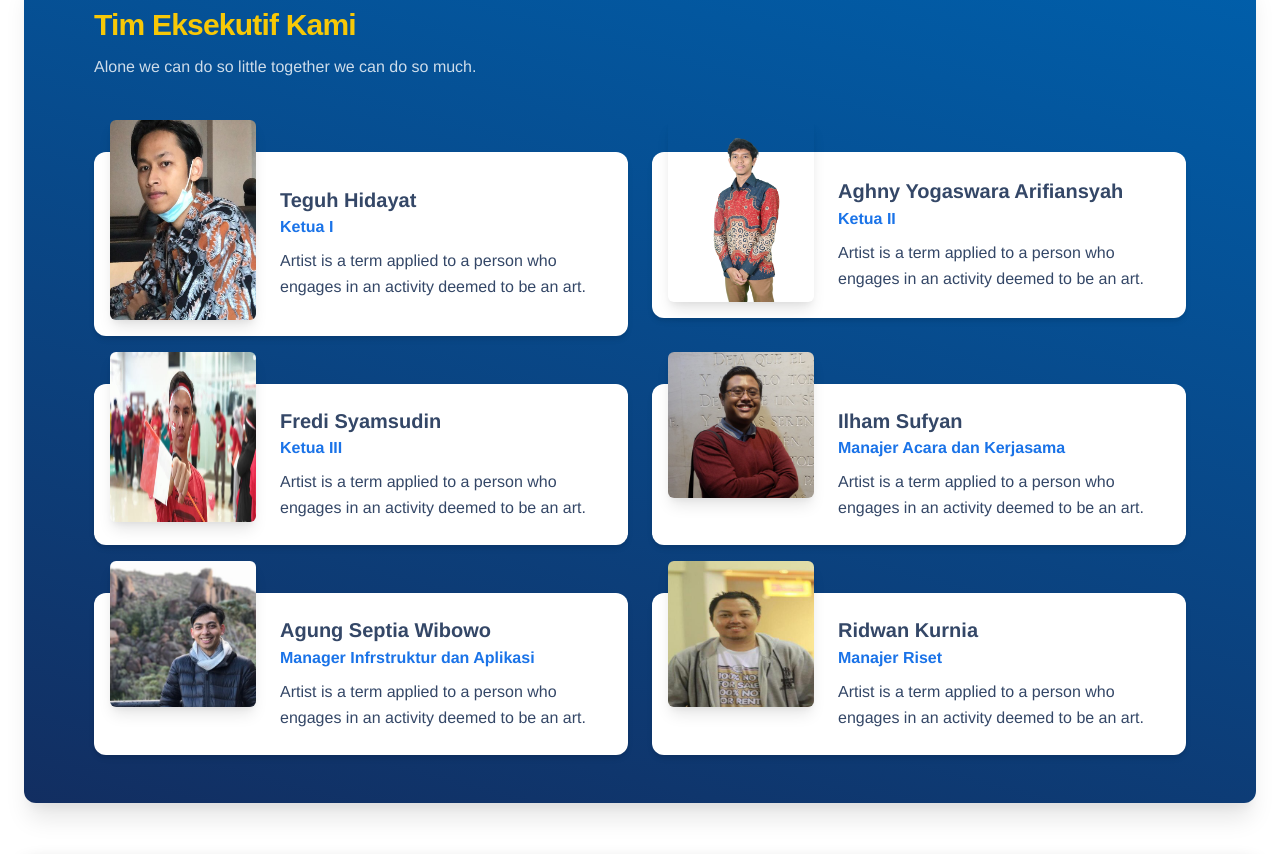
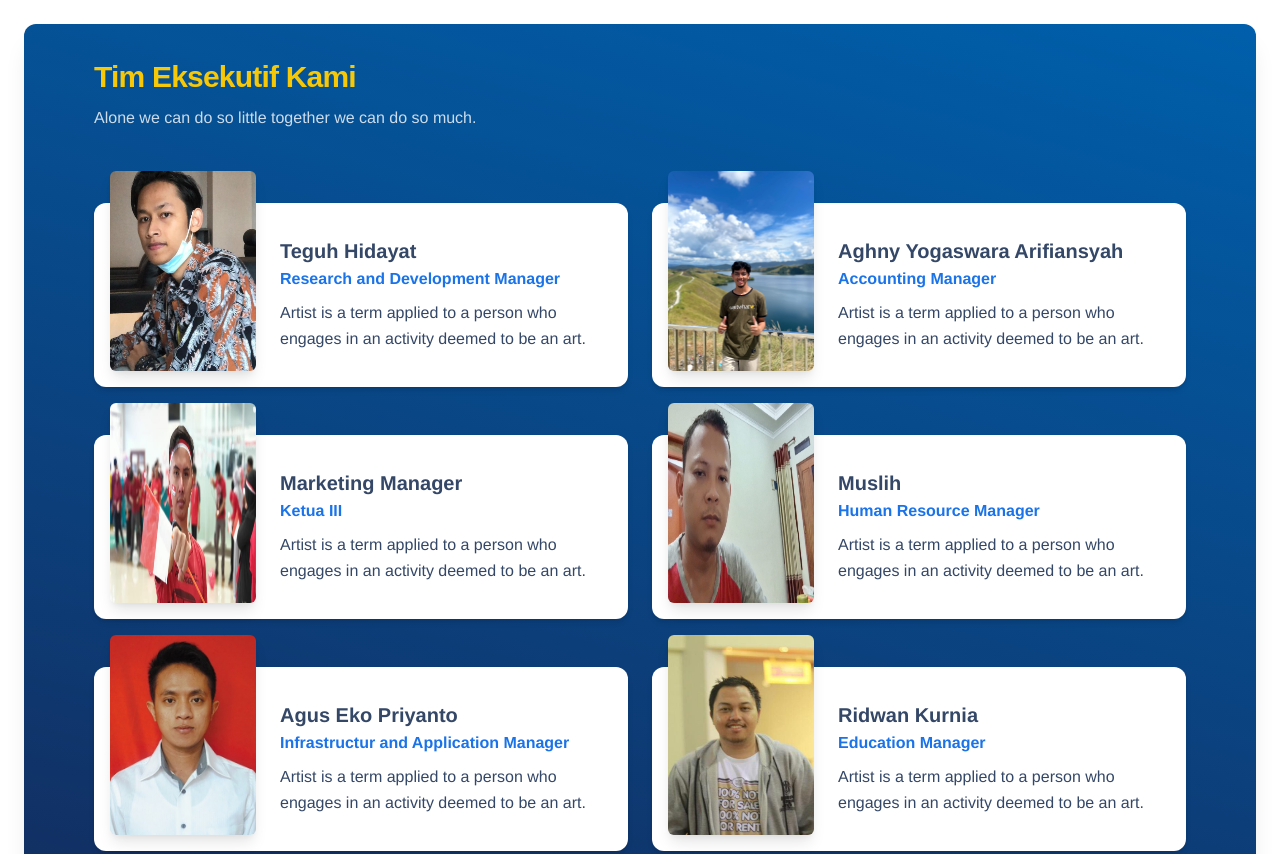
Before and after one commit to aghnyyogas/tugas_pemograman_web_I, a plain HTML site: page index.html in a window 1280 px wide. Shown: the part 2260-3114 px from the top of the page. Drawn offline with Linux system fonts and the light colour scheme; a web font is replaced by a local one.

Commit message:
added photo

```diff
--- a/index.html
+++ b/index.html
@@ -1,7 +1,7 @@
 <!DOCTYPE html>
 <html lang="en">
   <head>
-    <title>TAF Team</title>
+    <title>FATMA Team</title>
 
     <!-- add icon link -->
     <link
@@ -261,11 +261,11 @@
               </p>
               <p>Founder</p>
               <ul class="list-unstyled">
+                <li>Fredi Syamsudin (30721097)</li>
+                <li>Aghny Yogaswara Arifiansyah (30721086)</li>
                 <li>Teguh Hidayat (30721096)</li>
-
-                <li>Aghny Yogaswara Arifiansyah (30721086)</li>
-
-                <li>Fredi Syamsudin (30721097)</li>
+                <li>Muslih (30721088)</li>
+                <li>Agus Eko Priyanto (30721102)</li>
               </ul>
               <div>
                 <ul class="d-flex flex-row ms-n3 nav">
@@ -327,7 +327,7 @@
                 <div class="card-header p-0 position-relative">
                   <a class="d-block blur-shadow-image">
                     <img
-                      src="/static/assets/img/examples/testimonial-6-2.jpg"
+                      src="static/assets/img/examples/testimonial-6-2.jpg"
                       alt="img-blur-shadow"
                       class="img-fluid shadow border-radius-lg"
                       loading="lazy"
@@ -358,7 +358,7 @@
                 <div class="card-header p-0 position-relative">
                   <a class="d-block blur-shadow-image">
                     <img
-                      src="/static/assets/img/examples/testimonial-6-3.jpg"
+                      src="static/assets/img/examples/testimonial-6-3.jpg"
                       alt="img-blur-shadow"
                       class="img-fluid shadow border-radius-lg"
                       loading="lazy"
@@ -389,7 +389,7 @@
                 <div class="card-header p-0 position-relative">
                   <a class="d-block blur-shadow-image">
                     <img
-                      src="/static/assets/img/examples/blog-9-4.jpg"
+                      src="static/assets/img/examples/blog-9-4.jpg"
                       alt="img-blur-shadow"
                       class="img-fluid shadow border-radius-lg"
                       loading="lazy"
@@ -420,7 +420,7 @@
                 <div
                   class="full-background"
                   style="
-                    background-image: url('/static/assets/img/examples/blog2.jpg');
+                    background-image: url('static/assets/img/examples/blog2.jpg');
                   "
                   loading="lazy"
                 ></div>
@@ -485,7 +485,9 @@
                     <div class="col-lg-8 col-md-6 col-12 my-auto">
                       <div class="card-body ps-lg-0">
                         <h5 class="mb-0">Teguh Hidayat</h5>
-                        <h6 class="text-info">Ketua I</h6>
+                        <h6 class="text-info">
+                          Research and Development Manager
+                        </h6>
                         <p class="mb-0 text-dark">
                           Artist is a term applied to a person who engages in an
                           activity deemed to be an art.
@@ -502,9 +504,10 @@
                       <a href="javascript:;">
                         <div class="p-3 pe-md-0">
                           <img
-                            class="w-100 h-100 border-radius-md shadow-lg"
-                            src="static/assets/img/yoga.png"
+                            class="w-100 border-radius-md shadow-lg"
+                            src="static/assets/img/Aghny Yogaswara.jpeg"
                             alt="image"
+                            style="height: 200px"
                           />
                         </div>
                       </a>
@@ -512,7 +515,7 @@
                     <div class="col-lg-8 col-md-6 col-12 my-auto">
                       <div class="card-body ps-lg-0">
                         <h5 class="mb-0">Aghny Yogaswara Arifiansyah</h5>
-                        <h6 class="text-info">Ketua II</h6>
+                        <h6 class="text-info">Accounting Manager</h6>
                         <p class="mb-0 text-dark">
                           Artist is a term applied to a person who engages in an
                           activity deemed to be an art.
@@ -534,14 +537,14 @@
                             class="w-100 border-radius-md shadow-lg"
                             src="static/assets/img/Fredi Syamsudin.jpeg"
                             alt="image"
-                            style="height: 170px"
+                            style="height: 200px"
                           />
                         </div>
                       </a>
                     </div>
                     <div class="col-lg-8 col-md-6 col-12 my-auto">
                       <div class="card-body ps-lg-0">
-                        <h5 class="mb-0">Fredi Syamsudin</h5>
+                        <h5 class="mb-0">Marketing Manager</h5>
                         <h6 class="text-info">Ketua III</h6>
                         <p class="mb-0 text-dark">
                           Artist is a term applied to a person who engages in an
@@ -560,16 +563,17 @@
                         <div class="p-3 pe-md-0">
                           <img
                             class="w-100 border-radius-md shadow-lg"
-                            src="static/assets/img/event-and-membership-manager.jpg"
+                            src="static/assets/img/Muslih.jpeg"
                             alt="image"
+                            style="height: 200px"
                           />
                         </div>
                       </a>
                     </div>
                     <div class="col-lg-8 col-md-6 col-12 my-auto">
                       <div class="card-body ps-lg-0">
-                        <h5 class="mb-0">Ilham Sufyan</h5>
-                        <h6 class="text-info">Manajer Acara dan Kerjasama</h6>
+                        <h5 class="mb-0">Muslih</h5>
+                        <h6 class="text-info">Human Resource Manager</h6>
                         <p class="mb-0 text-dark">
                           Artist is a term applied to a person who engages in an
                           activity deemed to be an art.
@@ -589,17 +593,18 @@
                         <div class="p-3 pe-md-0">
                           <img
                             class="w-100 border-radius-md shadow-lg"
-                            src="static/assets/img/infra&app-manager.jpeg"
+                            src="static/assets/img/Eko.jpeg"
                             alt="image"
+                            style="height: 200px"
                           />
                         </div>
                       </a>
                     </div>
                     <div class="col-lg-8 col-md-6 col-12 my-auto">
                       <div class="card-body ps-lg-0">
-                        <h5 class="mb-0">Agung Septia Wibowo</h5>
+                        <h5 class="mb-0">Agus Eko Priyanto</h5>
                         <h6 class="text-info">
-                          Manager Infrstruktur dan Aplikasi
+                          Infrastructur and Application Manager
                         </h6>
                         <p class="mb-0 text-dark">
                           Artist is a term applied to a person who engages in an
@@ -620,6 +625,7 @@
                             class="w-100 border-radius-md shadow-lg"
                             src="static/assets/img/research-manager.jpg"
                             alt="image"
+                            style="height: 200px"
                           />
                         </div>
                       </a>
@@ -627,7 +633,7 @@
                     <div class="col-lg-8 col-md-6 col-12 my-auto">
                       <div class="card-body ps-lg-0">
                         <h5 class="mb-0">Ridwan Kurnia</h5>
-                        <h6 class="text-info">Manajer Riset</h6>
+                        <h6 class="text-info">Education Manager</h6>
                         <p class="mb-0 text-dark">
                           Artist is a term applied to a person who engages in an
                           activity deemed to be an art.
```
Also changed, not shown: static/assets/img/Aghny Yogaswara.jpeg (added), static/assets/img/Eko.jpeg (added), static/assets/img/Muslih.jpeg (added), 1 other file.
